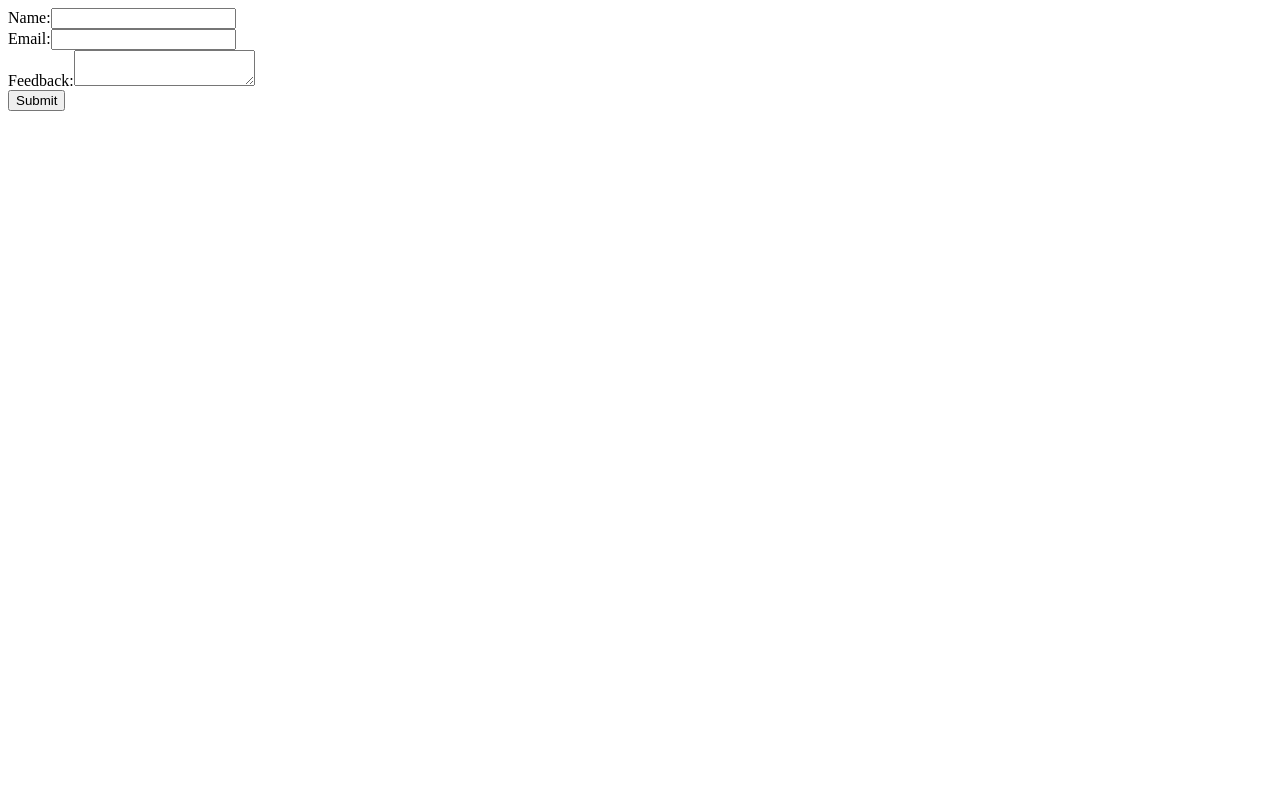
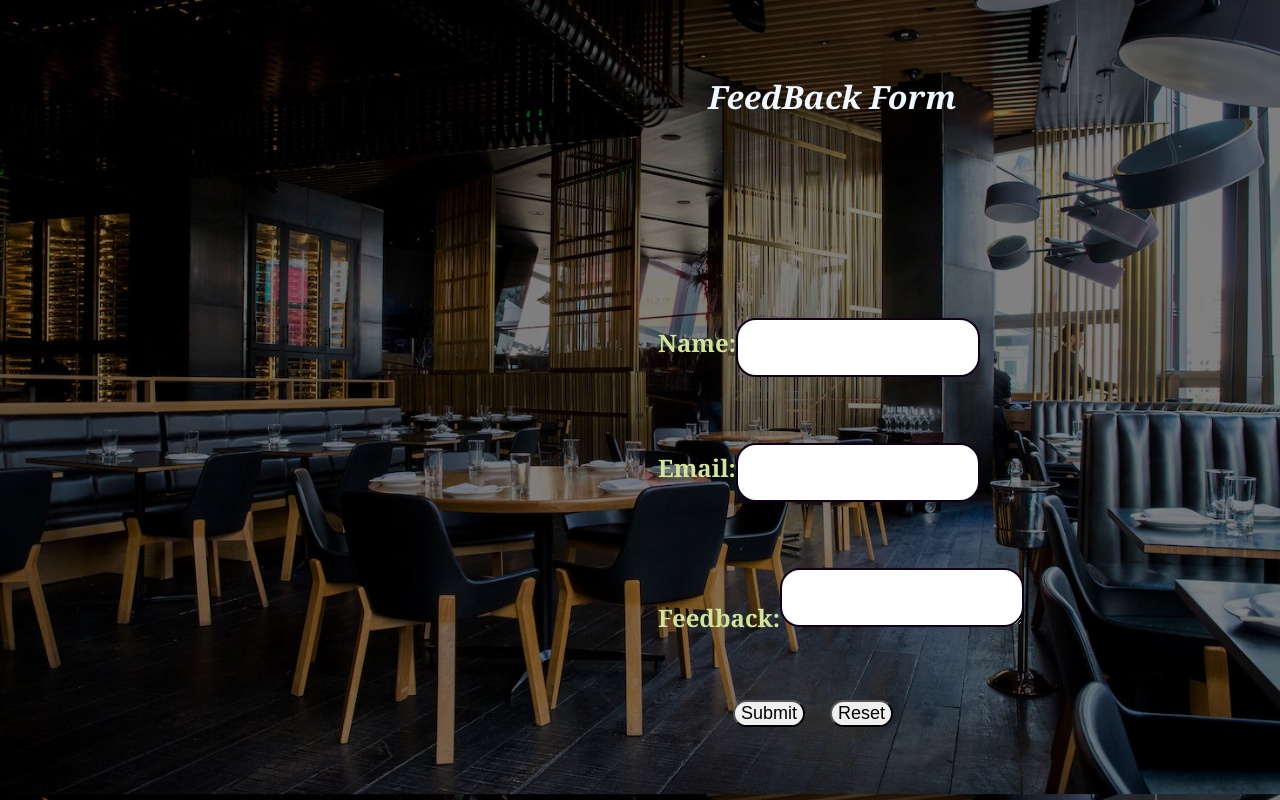
Before and after one commit to Pro696969/WebTech, a plain HTML site: page feedback.html in a window 1280 px wide. Drawn offline with nearby package versions, Linux system fonts and the light colour scheme.

Commit message:
styled feedback form

```diff
--- /dev/null
+++ b/feed.css
@@ -0,0 +1,55 @@
+body {
+    /* display: flex; */
+    align-items: center;
+    background-image:url('images/mahim.jpeg');
+    background-size: cover;
+    background-position: center;
+    background-color: #f0f0f0;
+}
+.form {
+    font-family: Georgia, 'Times New Roman', Times, serif;
+    font-weight: 700;
+    color: rgb(208, 229, 151);
+    display: block;
+    align-items: center;
+    margin-top: 350px;
+    margin-left: 650px;
+    font-size: 1.5rem;
+}
+.butt {
+    border-radius: 20px;
+    display: block;
+    font-size: large;
+    margin-left: auto;
+}
+ .sub {
+    font-weight: 500;
+    border-radius: 20px;
+    font-size: large;
+    margin-left: 75px;
+}
+
+
+.res {
+    /* display: block; */
+    border-radius: 20px;
+    font-size: large;
+    margin-left: 25px;
+}
+
+.ip2 {
+    border-radius: 20px;
+    border: 2px solid rgb(16, 1, 24);
+    padding: 20px;
+    width: 200px;
+    height: 15px;
+}
+
+h1 {
+    color: aliceblue; display: block;
+    margin-left: 700px;
+    margin-bottom: -150px;
+    margin-top: 75px;
+    font-family:Cambria, Cochin, Georgia, Times, 'Times New Roman', serif;
+    font-style: italic;
+}
--- a/feedback.html
+++ b/feedback.html
@@ -8,7 +8,9 @@
     <script src="https://unpkg.com/react-dom@17/umd/react-dom.production.min.js"></script>
     <script src="https://unpkg.com/babel-standalone@6.26.0/babel.min.js"></script>
  </head>
+ <link rel="stylesheet" href="feed.css">
  <body>
+    <h1>FeedBack  Form</h1>
     <div id="root"></div>
     <script type="text/babel">
       class FeedbackForm extends React.Component {
@@ -35,23 +37,30 @@
 
         render() {
           return (
-            <form onSubmit={this.handleSubmit}>
-              <label>
+            <form onSubmit={this.handleSubmit} className="form">
+              <label className="hell">
                 Name:
-                <input type="text" name="name" onChange={this.handleChange} />
-              </label>
+                <input type="text" name="name" onChange={this.handleChange} className="ip2" />
+                <br/><br/> </label>
               <br />
               <label>
                 Email:
-                <input type="email" name="email" onChange={this.handleChange} />
-              </label>
+                <input type="email" name="email" className="ip2" onChange={this.handleChange} />
+                <br/><br/>
+                </label>
               <br />
               <label>
                 Feedback:
-                <textarea name="feedback" onChange={this.handleChange} />
+                <textarea name="feedback" onChange={this.handleChange} className="ip2"/>
+                <br/><br/>
+                </label>
+              <br />
+              <div className="butt">
+              <button type="submit" className="sub">Submit</button>
+              <label>
+                <input type="reset" name="reset" className="res" />
               </label>
-              <br />
-              <button type="submit">Submit</button>
+              </div>
             </form>
           );
         }
```
